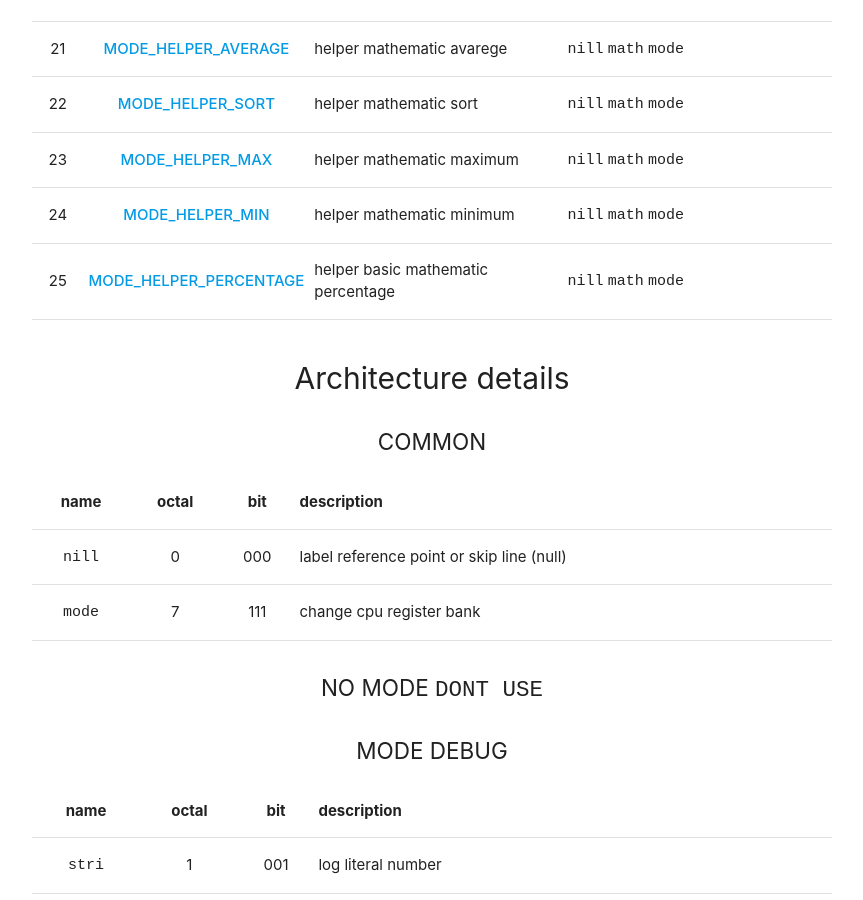
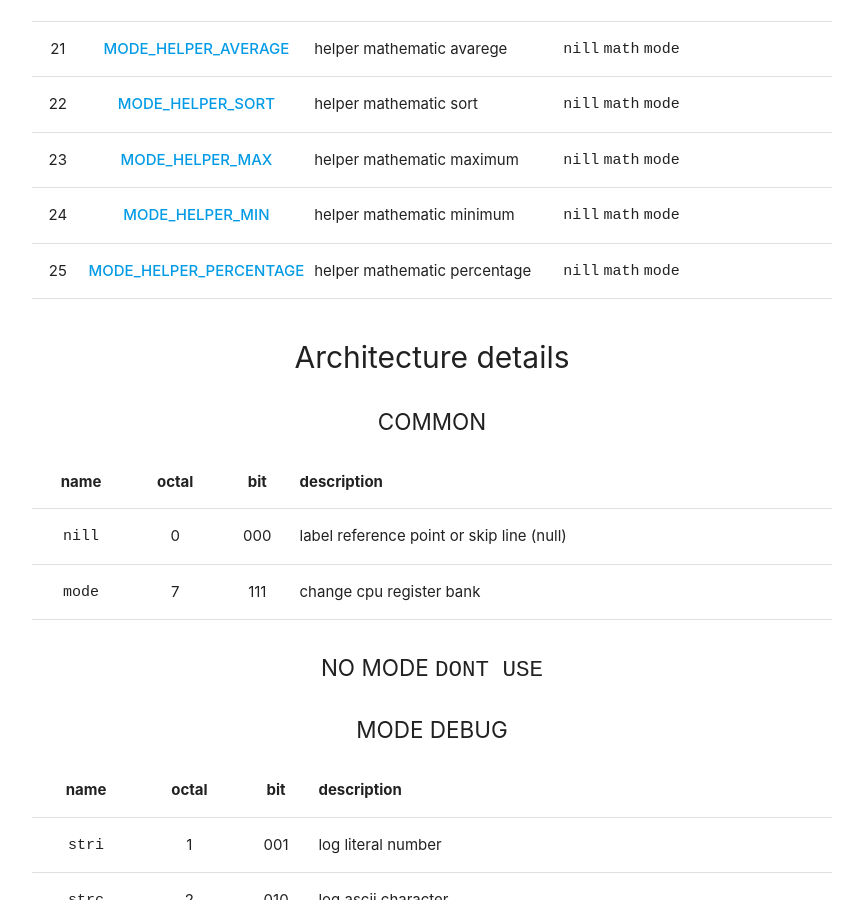
Before and after one commit to RodrigoDornelles/3bc-lang, a Jekyll site: the page built from docs/cheatsheet.md, in a window 1280 px wide and 900 px high, scrolled down 1425 px. Shown: the whole window, without its empty margins (208-1071 px from the left). Built offline with Jekyll 4.4.1, drawn with Linux system fonts in a browser that asks for light colours; nearby versions of some CDN libraries; emoji names are drawn with the system emoji font; our own code applies the rules of GitHub Pages for plain Markdown files.

Commit message:
minor doc adjust

```diff
--- a/docs/cheatsheet.md
+++ b/docs/cheatsheet.md
@@ -28,7 +28,7 @@ CheatSheet
 | 22 | **[MODE_HELPER_SORT](#mode-helper-sort)** | helper mathematic sort | `nill` `math` `mode` |
 | 23 | **[MODE_HELPER_MAX](#mode-helper-max)** | helper mathematic maximum  | `nill` `math` `mode` |
 | 24 | **[MODE_HELPER_MIN](#mode-helper-min)** | helper mathematic minimum | `nill` `math` `mode` |
-| 25 | **[MODE_HELPER_PERCENTAGE](#mode-math-percentage)** | helper basic mathematic percentage | `nill` `math` `mode` |
+| 25 | **[MODE_HELPER_PERCENTAGE](#mode-math-percentage)** | helper mathematic percentage | `nill` `math` `mode` |
 
 # Architecture details  #
 
```
